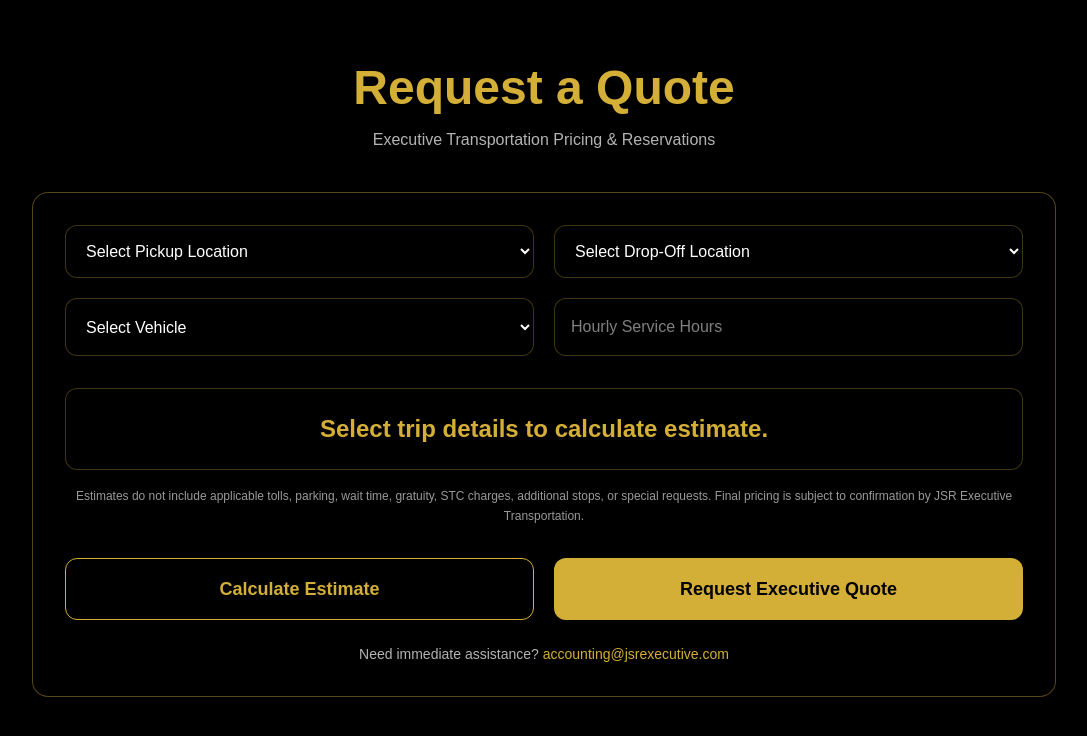
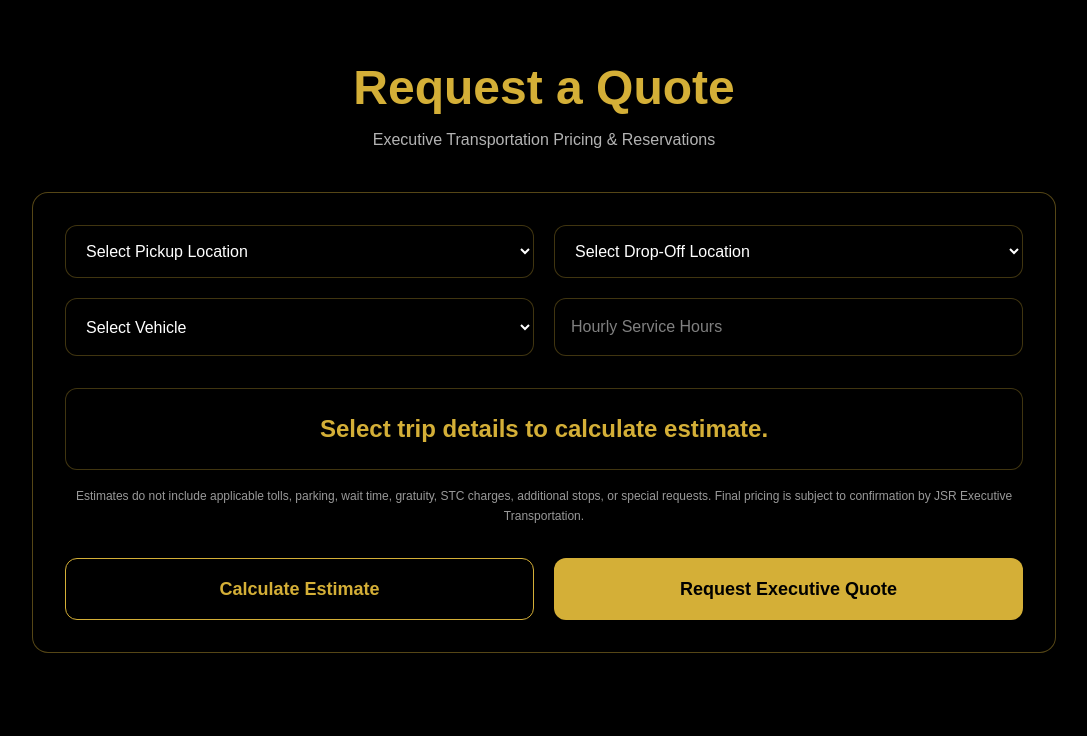
Before and after one commit to JSR-Executive-Transportation-LLC/jsr-executive-clean, a Next.js app: page /get-a-quote in a window 1280 px wide. Shown: the top 736 px of the page, without its empty margins (96-1183 px from the left). Built offline with nearby package versions, Linux system fonts and the light colour scheme.

Commit message:
Rebuild quote calculator for updated rates

```diff
--- a/src/app/get-a-quote/page.js
+++ b/src/app/get-a-quote/page.js
@@ -16,6 +16,17 @@ function money(value) {
   return `$${Number(value).toLocaleString()}`;
 }
 
+function normalizeVehicle(route) {
+  return (route.vehicle || route.vehicleType || "")
+    .toString()
+    .trim()
+    .toLowerCase();
+}
+
+function normalizeText(value) {
+  return value.toString().trim();
+}
+
 export default function QuotePage() {
   const [pickup, setPickup] = useState("");
   const [dropoff, setDropoff] = useState("");
@@ -30,13 +41,18 @@ export default function QuotePage() {
     const map = new Map();
 
     routeRates.forEach((route) => {
-      const { origin, destination, vehicle, rate } = route;
+      const origin = normalizeText(route.origin || "");
+      const destination = normalizeText(route.destination || "");
+      const routeVehicle = normalizeVehicle(route);
+      const rate = Number(route.rate);
+
+      if (!origin || !destination || !routeVehicle || !rate) return;
 
       locationSet.add(origin);
       locationSet.add(destination);
 
-      const forwardKey = `${origin}|||${destination}|||${vehicle}`;
-      const reverseKey = `${destination}|||${origin}|||${vehicle}`;
+      const forwardKey = `${origin}|||${destination}|||${routeVehicle}`;
+      const reverseKey = `${destination}|||${origin}|||${routeVehicle}`;
 
       map.set(forwardKey, rate);
       map.set(reverseKey, rate);
@@ -65,7 +81,9 @@ export default function QuotePage() {
     const routeRate = rateMap.get(routeKey);
 
     if (routeRate) {
-      const vehicleLabel = vehicle === "sedan" ? "Executive Sedan" : "Luxury SUV";
+      const vehicleLabel =
+        vehicle === "sedan" ? "Executive Sedan" : "Luxury SUV";
+
       setEstimate(`Estimated ${vehicleLabel} Transfer: ${money(routeRate)}`);
       return;
     }
@@ -140,7 +158,6 @@ Please contact me to confirm final pricing and availability.`
               onChange={(event) => setPickup(event.target.value)}
             >
               <option value="">Select Pickup Location</option>
-
               {locations.map((location) => (
                 <option key={`pickup-${location}`} value={location}>
                   {location}
@@ -154,7 +171,6 @@ Please contact me to confirm final pricing and availability.`
               onChange={(event) => setDropoff(event.target.value)}
             >
               <option value="">Select Drop-Off Location</option>
-
               {locations.map((location) => (
                 <option key={`dropoff-${location}`} value={location}>
                   {location}
@@ -168,7 +184,6 @@ Please contact me to confirm final pricing and availability.`
               onChange={(event) => setVehicle(event.target.value)}
             >
               <option value="">Select Vehicle</option>
-
               {vehicleOptions.map((option) => (
                 <option key={option.label} value={option.value}>
                   {option.label}
@@ -215,16 +230,6 @@ Please contact me to confirm final pricing and availability.`
               Request Executive Quote
             </button>
           </div>
-
-          <p className="mt-6 text-center text-sm text-white/70">
-            Need immediate assistance?{" "}
-            <a
-              href="mailto:accounting@jsrexecutive.com?subject=JSR Executive Transportation Quote Request"
-              className="text-[#D4AF37] hover:underline"
-            >
-              accounting@jsrexecutive.com
-            </a>
-          </p>
         </section>
       </div>
     </main>
```
